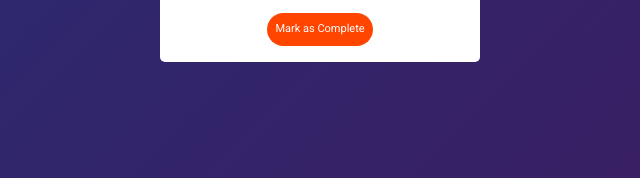
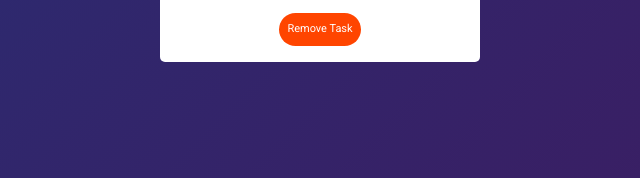
Before and after one commit to SJK9476/ToDoList, a plain HTML site: page index.html in a window 1280 px wide. Both pictures are taken after typing "Sample" into the empty fields and a click on the button "Add". Shown: the part 225-403 px from the top of the page, 320-960 px from the left. Drawn offline with Linux system fonts and the light colour scheme.

Commit message:
finished localStorage set up to finish functionality

```diff
--- a/index.html
+++ b/index.html
@@ -20,7 +20,7 @@
         <div class="todo-list hidden">
 
         </div>
-        <button class="delete-tasks hidden">Mark as Complete</button>
+        <button class="delete-tasks hidden">Remove Task</button>
 
     </div>
 
--- a/todo.js
+++ b/todo.js
@@ -4,7 +4,14 @@ const listInput = document.querySelector(".list-input");
 const checkboxDelete = document.querySelectorAll(".checkbox");
 const deleteButton = document.querySelector(".delete-tasks");
 
-let todoList = [];
+let todoList = JSON.parse(localStorage.getItem("todoList")) || [];
+
+if (todoList.length > 0) {
+  document.querySelector(".todo-list").classList.remove("hidden");
+  document.querySelector(".delete-tasks").classList.remove("hidden");
+}
+
+renderTodoList();
 
 submitButton.addEventListener("click", () => {
   const checkIfhidden = document.querySelector(".todo-list");
@@ -36,8 +43,6 @@ function addTodo(item) {
   }
 }
 
-let todoHTML = "";
-
 function renderTodoList() {
   const renderedList = document.querySelector(".todo-list");
   renderedList.innerHTML = "";
@@ -52,6 +57,8 @@ function renderTodoList() {
 
     renderedList.appendChild(newListItem);
   });
+
+  saveToStorage();
 }
 
 deleteButton.addEventListener("click", () => {
@@ -67,3 +74,7 @@ deleteButton.addEventListener("click", () => {
   }
   renderTodoList();
 });
+
+function saveToStorage() {
+  localStorage.setItem("todoList", JSON.stringify(todoList));
+}
```
